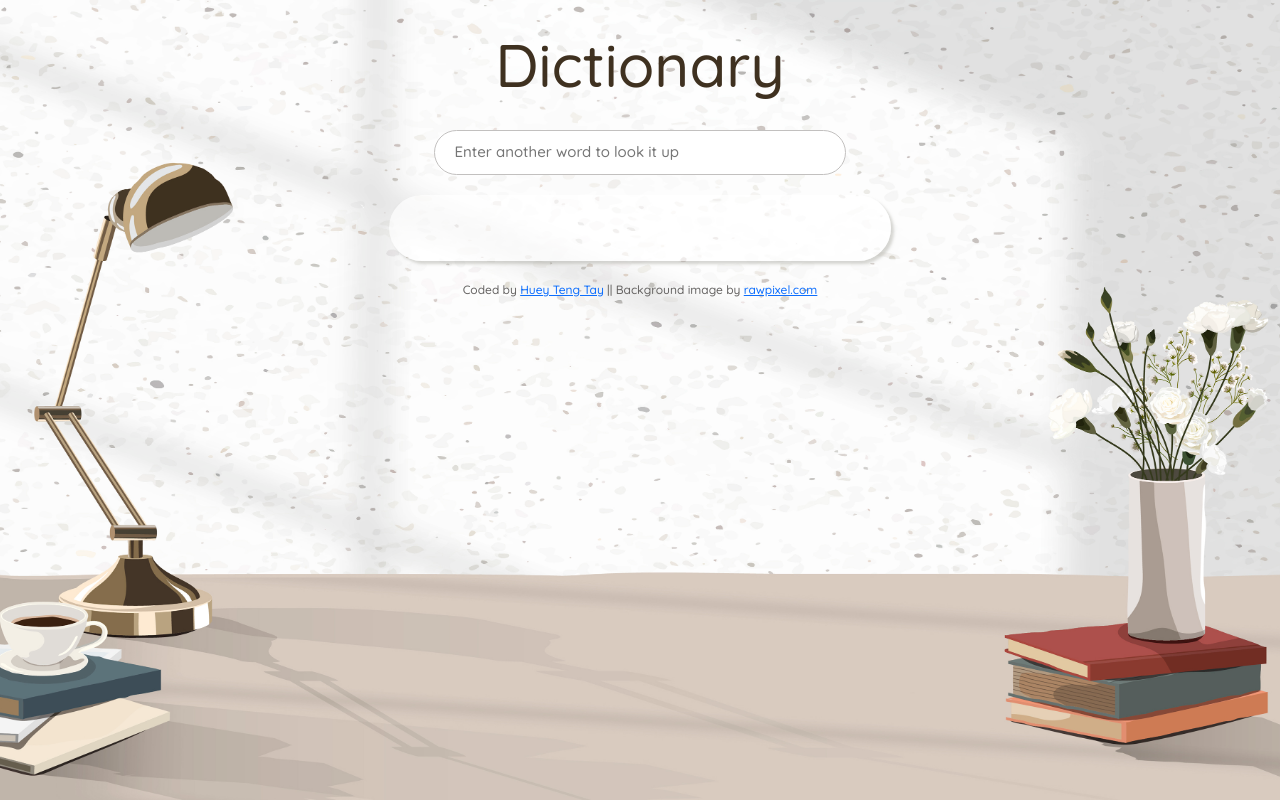
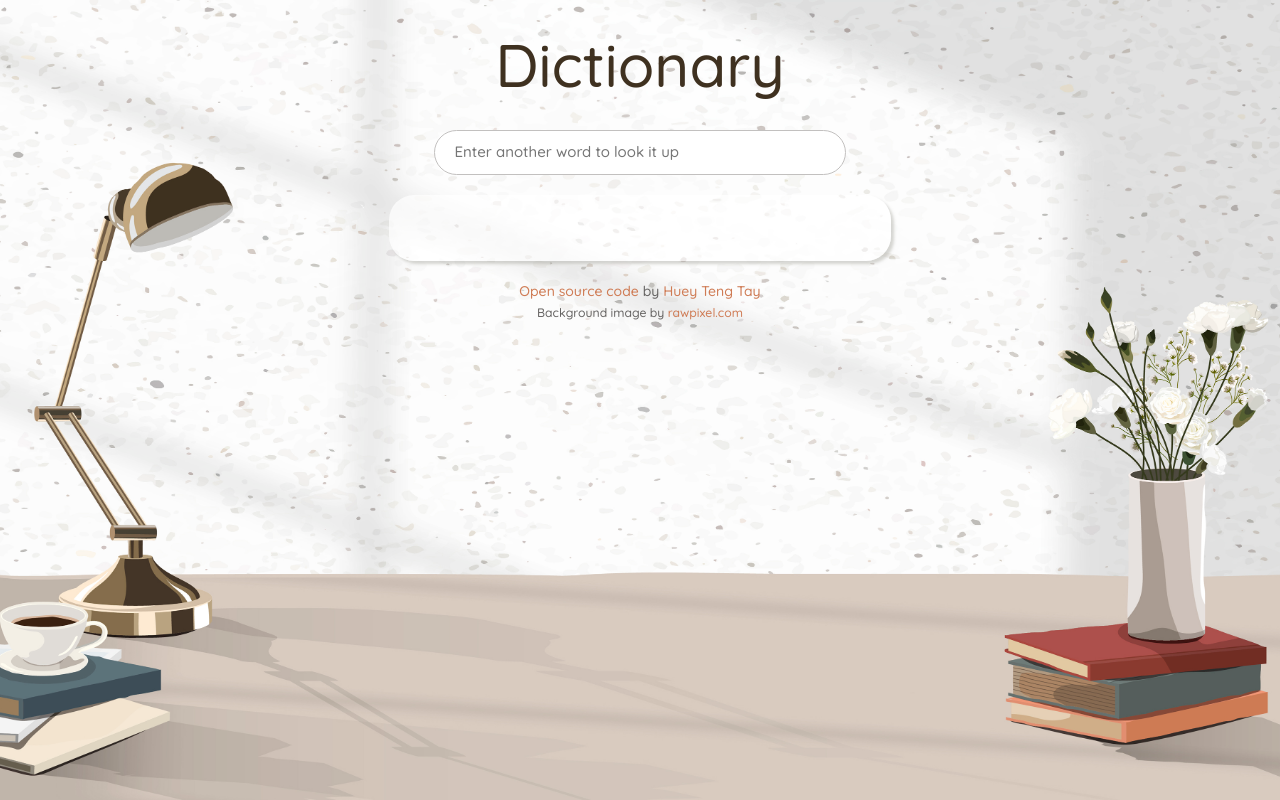
Before and after one commit to hueyteng/dictionary-react-project, a React (Create React App) app: page / in a window 1280 px wide. Built offline with nearby package versions, Linux system fonts and the light colour scheme; no server answers; a web font is replaced by a local one.

Commit message:
Edited styling

```diff
--- a/src/App.css
+++ b/src/App.css
@@ -78,7 +78,7 @@ h3 {
   margin: 20px auto;
   width: 45%;
   min-width: 500px;
-  border-radius: 35px;
+  border-radius: 25px;
   box-shadow: 3px 3px 3px rgba(175, 175, 167, 0.5);
   border: 3px solid #0000;
   background: rgba(255, 255, 255, 0.7);
@@ -96,7 +96,17 @@ h3 {
 
 .Footer {
   font-family: "Quicksand", sans-serif;
-  font-size: 12px;
+  font-size: 14px;
   text-align: center;
   margin-bottom: 50px;
 }
+
+.Footer a {
+  color: #cf7b54;
+  text-decoration: none;
+}
+
+.Footer a:hover {
+  color: #5b727a;
+  text-decoration: underline;
+}
--- a/src/App.js
+++ b/src/App.js
@@ -14,15 +14,20 @@ function App() {
       </main>
 
     <div className="Footer">
-      Coded by{" "}
       <a href="https://github.com/hueyteng/dictionary-react-project" target="_blank" rel="noreferrer">
+      Open source code{" "}
+      </a>{" "}
+      by {" "}
+      <a href="https://www.linkedin.com/in/huey-teng-tay-44509367/" target="_blank" rel="noreferrer">
       Huey Teng Tay
-      </a>{" "} || {" "}
+      </a>{" "}
 
-      Background image by{" "}
+      <br />
+
+      <small>Background image by{" "}
       <a href="https://www.freepik.com/rawpixel-com" target="_blank" rel="noreferrer">
         rawpixel.com
-        </a>
+        </a></small>
   </div>
       </div>
     </div>
--- a/src/Dictionary.css
+++ b/src/Dictionary.css
@@ -7,7 +7,7 @@
   margin: 20px auto;
   width: 45%;
   min-width: 500px;
-  border-radius: 35px;
+  border-radius: 25px;
   box-shadow: 3px 3px 3px rgba(175, 175, 167, 0.5);
   border: 3px solid #0000;
   background: rgba(255, 255, 255, 0.7);
```
